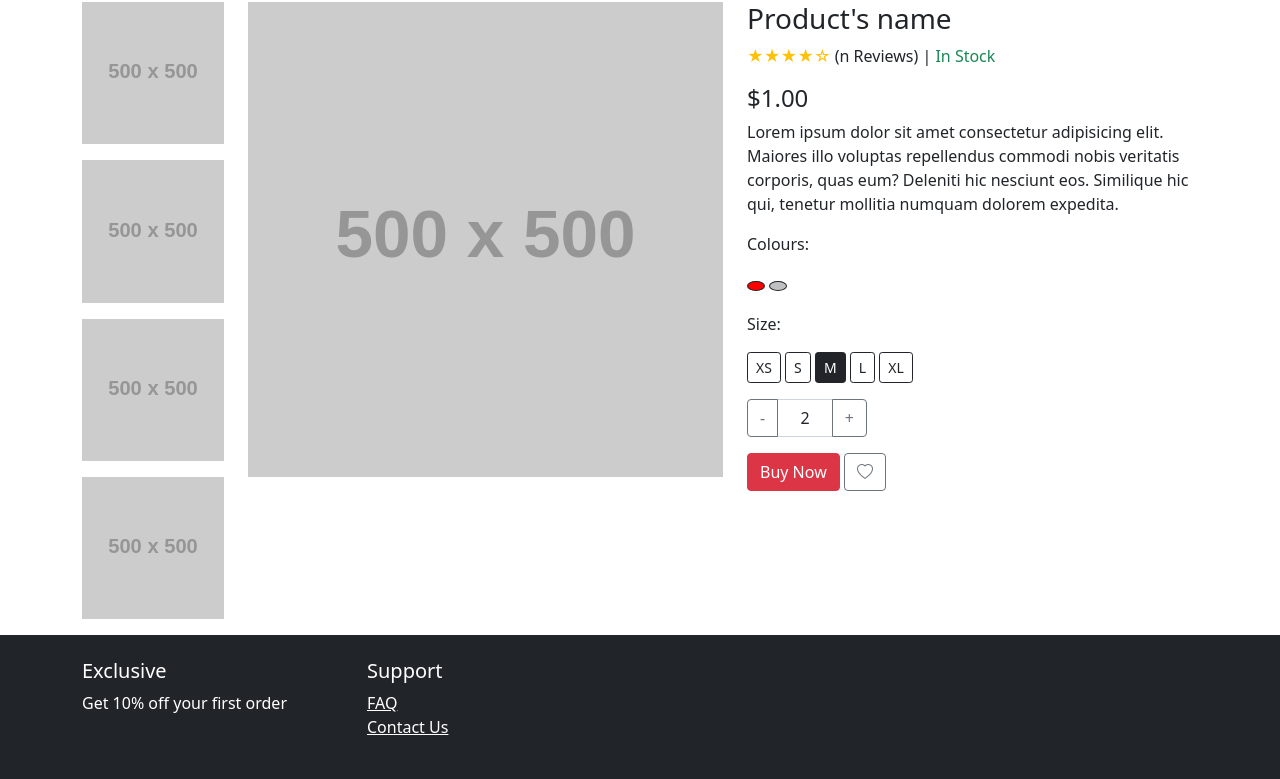
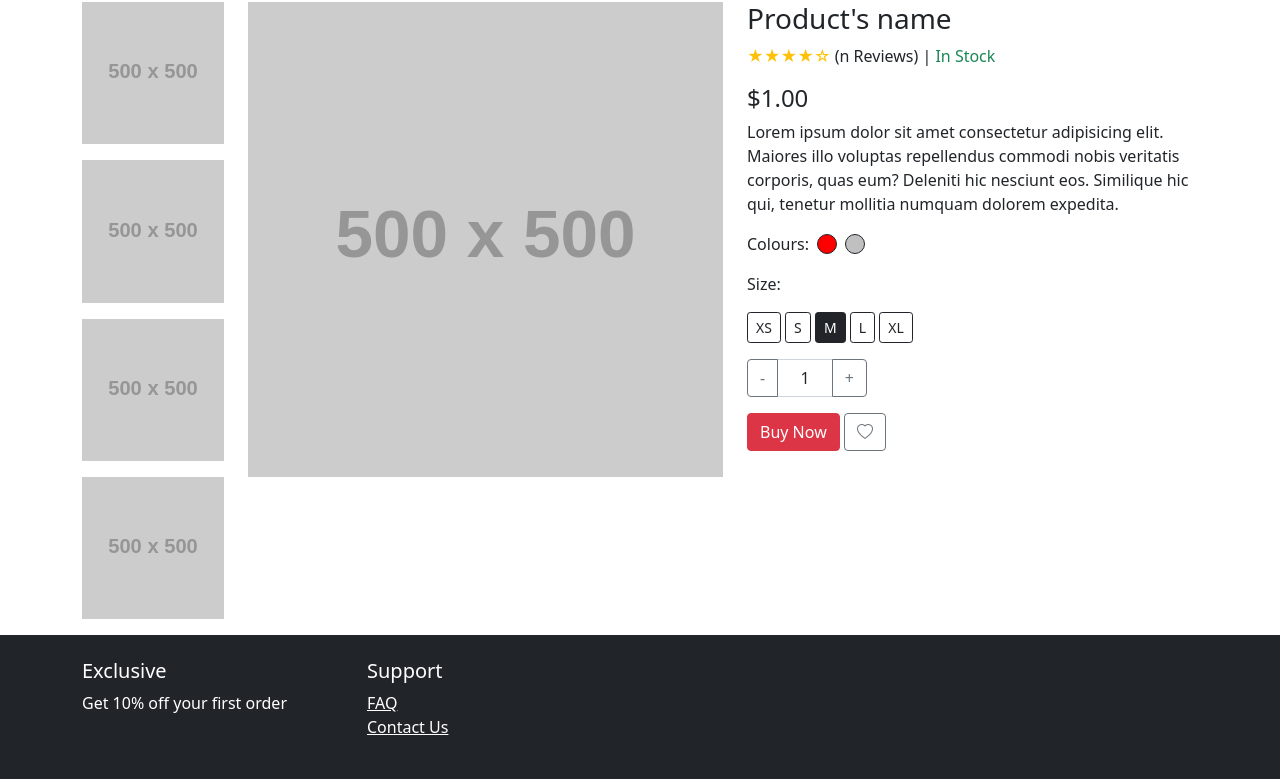
Before and after one commit to ShadowsDuck/LazadoProject, a PHP site: page /item_details.php in a window 1280 px wide. Shown: the part 139-918 px from the top of the page. Run offline with PHP 8.4, Linux system fonts and the light colour scheme; grey boxes labelled with a size stand in for pictures from a placeholder-image service; some libraries are stand-ins or nearby versions.

Commit message:
ฝัง js, php

```diff
--- a/user/item_details.php
+++ b/user/item_details.php
@@ -32,13 +32,14 @@ include("partials/header.php");
                     numquam dolorem expedita.</p>
 
                 <!-- Colour Options -->
-                <p>Colours:</p>
-                <div>
+                <div class="d-flex align-items-center">
+                    <p class="mb-0 me-2">Colours:</p>
+                    <button class="btn btn-outline-dark btn-sm rounded-circle me-2"
+                        style="background-color: #ff0000; width: 20px; height: 20px;"></button>
                     <button class="btn btn-outline-dark btn-sm rounded-circle"
-                        style="background-color: #ff0000;"></button>
-                    <button class="btn btn-outline-dark btn-sm rounded-circle"
-                        style="background-color: #c0c0c0;"></button>
+                        style="background-color: #c0c0c0; width: 20px; height: 20px;"></button>
                 </div>
+
 
                 <!-- Size Options -->
                 <p class="mt-3">Size:</p>
@@ -51,20 +52,36 @@ include("partials/header.php");
                 </div>
 
                 <!-- Quantity and Buy Now -->
-                <div class="mt-3">
+                <div class="mt-3 mb-3">
+                    <?php $quantity = 1; ?>
                     <div class="input-group mb-3" style="max-width: 120px;">
-                        <button class="btn btn-outline-secondary" type="button">-</button>
-                        <input type="text" class="form-control text-center" value="2">
-                        <button class="btn btn-outline-secondary" type="button">+</button>
+                        <button class="btn btn-outline-secondary" type="button" onclick="decreaseQuantity()">-</button>
+                        <input type="text" id="quantity" class="form-control text-center"
+                            value="<?php echo $quantity; ?>">
+                        <button class="btn btn-outline-secondary" type="button" onclick="increaseQuantity()">+</button>
                     </div>
-                    <button class="btn btn-danger">Buy Now</button>
-                    <button class="btn btn-outline-secondary"><i class="bi bi-heart"></i></button>
                 </div>
-
+                <button class="btn btn-danger">Buy Now</button>
+                <button class="btn btn-outline-secondary"><i class="bi bi-heart"></i></button>
             </div>
         </div>
     </div>
 </body>
+<script>
+    function increaseQuantity() {
+        var quantityInput = document.getElementById("quantity");
+        var currentValue = parseInt(quantityInput.value);
+        quantityInput.value = currentValue + 1;
+    }
+
+    function decreaseQuantity() {
+        var quantityInput = document.getElementById("quantity");
+        var currentValue = parseInt(quantityInput.value);
+        if (currentValue > 1) { // ตรวจสอบไม่ให้ค่าเป็น 0 หรือต่ำกว่า
+            quantityInput.value = currentValue - 1;
+        }
+    }
+</script>
 
 <?php
 include("partials/footer.php");
```
